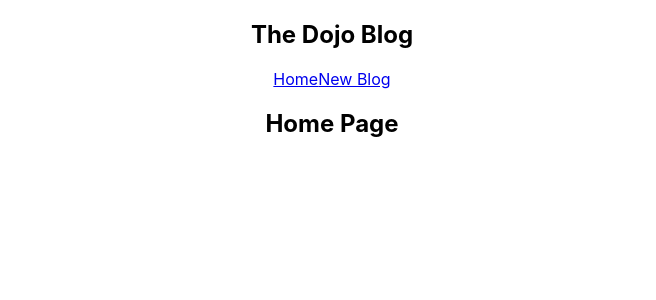
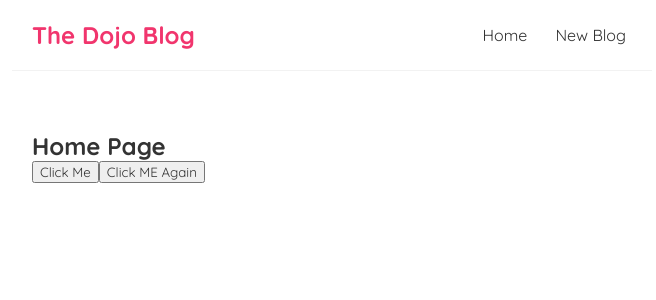
Before and after one commit to subhashana77/dojo-blog, a React (Create React App) app: page / in a window 1280 px wide. Shown: the top 300 px of the page, without its empty margins (308-964 px from the left). Built offline with nearby package versions, Linux system fonts and the light colour scheme.

Commit message:
event handler
Button click event with passing parameters and without passing parameters.

```diff
--- a/src/App.css
+++ /dev/null
@@ -1,38 +0,0 @@
-.App {
-  text-align: center;
-}
-
-.App-logo {
-  height: 40vmin;
-  pointer-events: none;
-}
-
-@media (prefers-reduced-motion: no-preference) {
-  .App-logo {
-    animation: App-logo-spin infinite 20s linear;
-  }
-}
-
-.App-header {
-  background-color: #282c34;
-  min-height: 100vh;
-  display: flex;
-  flex-direction: column;
-  align-items: center;
-  justify-content: center;
-  font-size: calc(10px + 2vmin);
-  color: white;
-}
-
-.App-link {
-  color: #61dafb;
-}
-
-@keyframes App-logo-spin {
-  from {
-    transform: rotate(0deg);
-  }
-  to {
-    transform: rotate(360deg);
-  }
-}
--- a/src/App.js
+++ b/src/App.js
@@ -1,7 +1,6 @@
-import './App.css';
 import React from "react";
-import Navbar from "./Navbar";
-import Home from "./Home";
+import Navbar from "./components/Navbar";
+import Home from "./pages/Home";
 
 function App() {
     return (
--- a/src/Home.jsx
+++ /dev/null
@@ -1,11 +0,0 @@
-import React from "react";
-
-const Home = () => {
-    return (
-        <div className="home">
-            <h2>Home Page</h2>
-        </div>
-    );
-}
-
-export default Home;
--- a/src/index.css
+++ b/src/index.css
@@ -1,13 +1,33 @@
-body {
-  margin: 0;
-  font-family: -apple-system, BlinkMacSystemFont, 'Segoe UI', 'Roboto', 'Oxygen',
-    'Ubuntu', 'Cantarell', 'Fira Sans', 'Droid Sans', 'Helvetica Neue',
-    sans-serif;
-  -webkit-font-smoothing: antialiased;
-  -moz-osx-font-smoothing: grayscale;
+@import url('https://fonts.googleapis.com/css2?family=Quicksand:wght@300;400;500;600;700&display=swap');
+*{
+    margin: 0;
+    font-family: "Quicksand", serif;
+    color: #333;
 }
-
-code {
-  font-family: source-code-pro, Menlo, Monaco, Consolas, 'Courier New',
-    monospace;
+.navbar {
+    padding: 20px;
+    display: flex;
+    align-items: center;
+    max-width: 600px;
+    margin: 0 auto;
+    border-bottom: 1px solid #f2f2f2;
 }
+.navbar h1 {
+    color: #f1356d;
+}
+.navbar .links {
+    margin-left: auto;
+}
+.navbar a {
+    margin-left: 16px;
+    text-decoration: none;
+    padding: 6px;
+}
+.navbar a:hover {
+    color: #f1356d;
+}
+.content {
+    max-width: 600px;
+    margin: 40px auto;
+    padding: 20px;
+}
--- /dev/null
+++ b/src/pages/Home.jsx
@@ -0,0 +1,22 @@
+import React from "react";
+
+const Home = () => {
+
+    const handleClick = () => {
+        console.log("Hello Dojo");
+    }
+
+    const handleClickAgain = (name) => {
+        console.log("Hello " + name);
+    }
+
+    return (
+        <div className="home">
+            <h2>Home Page</h2>
+            <button onClick={handleClick}>Click Me</button>
+            <button onClick={() => handleClickAgain("Dilshan")}>Click ME Again</button>
+        </div>
+    );
+}
+
+export default Home;
```
Also changed, not shown: src/components/Navbar.jsx (renamed from src/Navbar.jsx).
